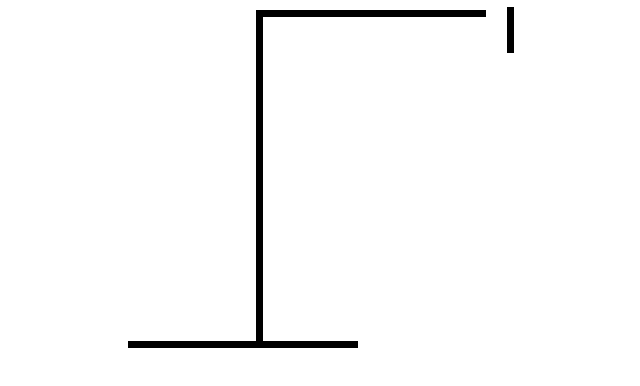
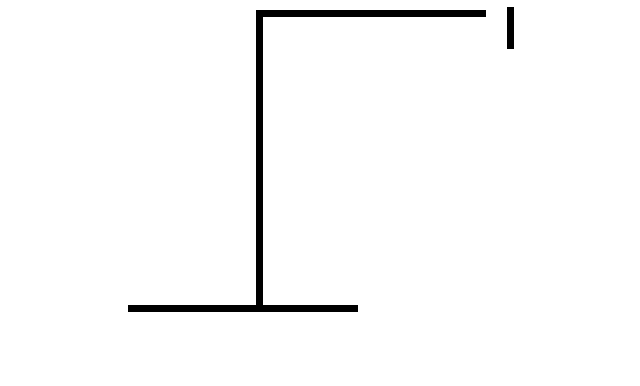
Before and after one commit to Travis613/Hangman-Game, a React (Vite) app in the folder Game/: page / in a window 1280 px wide. Shown: the top 386 px of the page, without its empty margins (272-912 px from the left). Built offline with nearby package versions, Linux system fonts and the light colour scheme.

Commit message:
added a container for the word

```diff
--- a/Game/src/App.tsx
+++ b/Game/src/App.tsx
@@ -16,6 +16,7 @@ export default function App() {
           </div>
         </div>
       </div>
+      <div className="wordSection"></div>
     </div>
   );
 }
--- a/Game/src/components/Stickman.tsx
+++ b/Game/src/components/Stickman.tsx
@@ -1,4 +1,4 @@
-import { useState } from "react";
+import { useEffect, useState } from "react";
 
 export function Stickman() {
   const [head, setHead] = useState(false);
--- a/Game/src/index.css
+++ b/Game/src/index.css
@@ -11,7 +11,7 @@ body {
 }
 
 .hangindSectionWithStickFigure {
-  height: 50%;
+  height: 45%;
   width: 100vw;
   display: flex;
   justify-content: center;
@@ -45,7 +45,7 @@ body {
   width: 1px;
   height: 10%;
   left: 28.7em;
-  bottom: 21em;
+  bottom: 19em;
 }
 
 .horizontalBottomPost {
@@ -107,3 +107,9 @@ body {
   bottom: 13.5em;
   left: 6.7em;
 }
+
+.wordSection {
+  width: 100wv;
+  height: 10%;
+  margin-top: 0;
+}
```
Also changed, not shown: Game/src/components/letterTile.tsx (added, +12 -0 lines).
